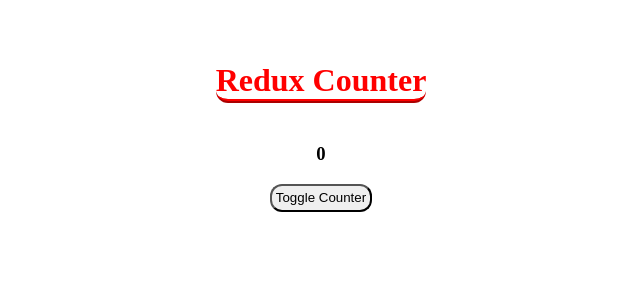
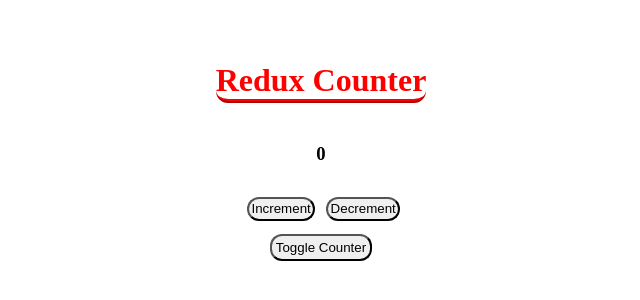
Before and after one commit to mrrobotisreal/Redux-Practice, a React app: page / in a window 1280 px wide. Shown: the part 220-520 px from the top of the page, without its empty margins (319-959 px from the left). Built offline with nearby package versions, Linux system fonts and the light colour scheme; the HTML template or start-up script is replaced by a standard one.

Commit message:
Finish Counter, all works properly.

```diff
--- a/client/src/components/Counter.jsx
+++ b/client/src/components/Counter.jsx
@@ -1,10 +1,11 @@
-import { useSelector } from 'react-redux';
+import { useSelector, useDispatch } from 'react-redux';
 import styled from 'styled-components';
 
 const Button = styled.button`
   border-radius: 12px;
   transition: .2s;
   padding: 2%;
+  margin-top: '4%';
   &:hover {
     transform: scale(1.25);
     border: 2px ridge red;
@@ -14,7 +15,16 @@
 `;
 
 const Counter = () => {
+  const dispatch = useDispatch();
   const counter = useSelector(state => state.counter);
+
+  const incrementHandler = () => {
+    dispatch({ type: 'increment' });
+  };
+
+  const decrementHandler = () => {
+    dispatch({ type: 'decrement' })
+  };
 
   const toggleCounterHandler = () => {};
 
@@ -24,6 +34,18 @@
       <div style={{textAlign: 'center'}}>
         <h3>{counter}</h3>
       </div>
+      <div style={{display: 'flex', flexDirection: 'row', justifyContent: 'center', alignItems: 'center', padding: '6%'}}>
+        <Button style={{marginLeft: '6%', marginRight: '2%'}}
+          onClick={incrementHandler}
+        >
+          Increment
+        </Button>
+        <Button style={{marginLeft: '6%', marginRight: '2%'}}
+          onClick={decrementHandler}
+        >
+          Decrement
+        </Button>
+      </div>
       <Button style={{borderRadius: '12px'}} onClick={toggleCounterHandler}>Toggle Counter</Button>
     </main>
   );
--- a/client/src/store/index.js
+++ b/client/src/store/index.js
@@ -26,7 +26,4 @@
 
 store.subscribe(counterSubscriber);
 
-// store.dispatch({ type: 'increment' });
-// store.dispatch({ type: 'decrement'});
-
 export default store;
```
Also changed, not shown: 2 other files (tests, documents, lock files or other folders).
